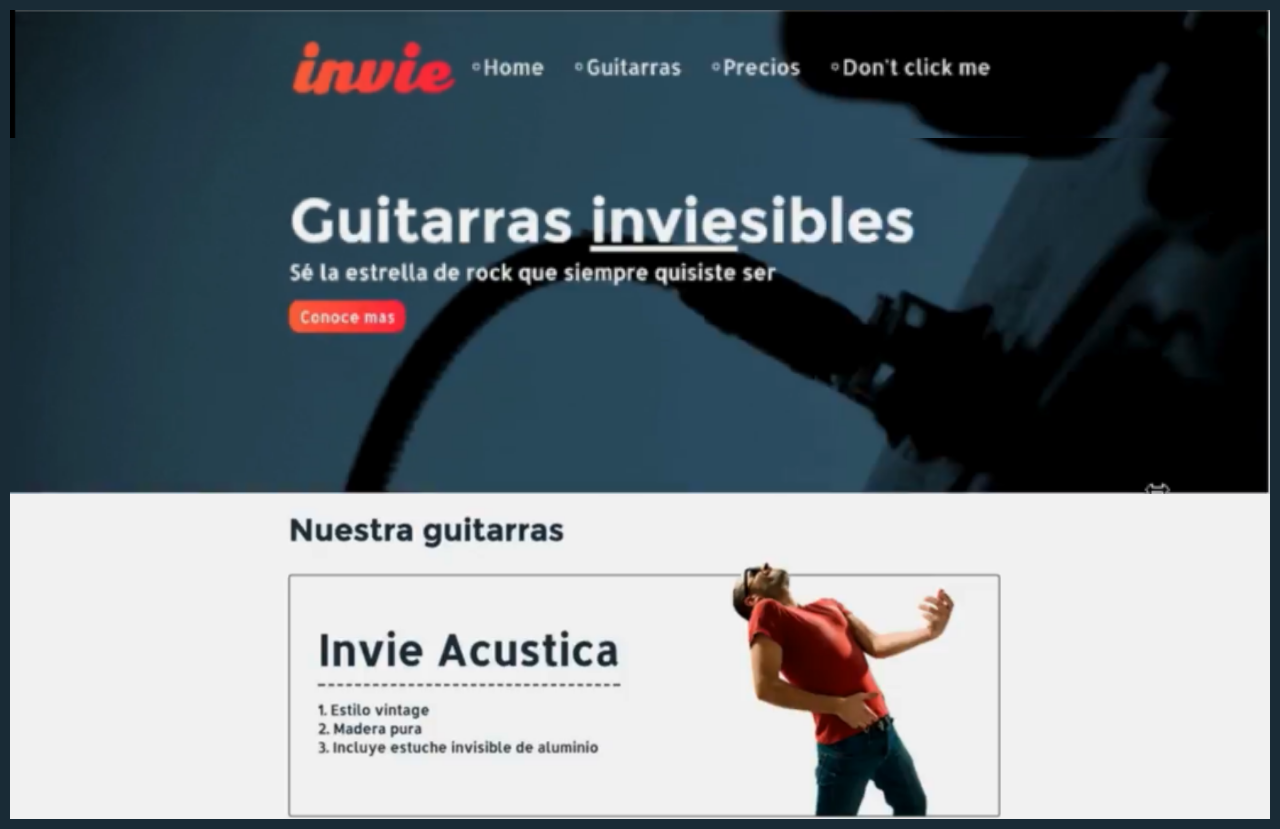
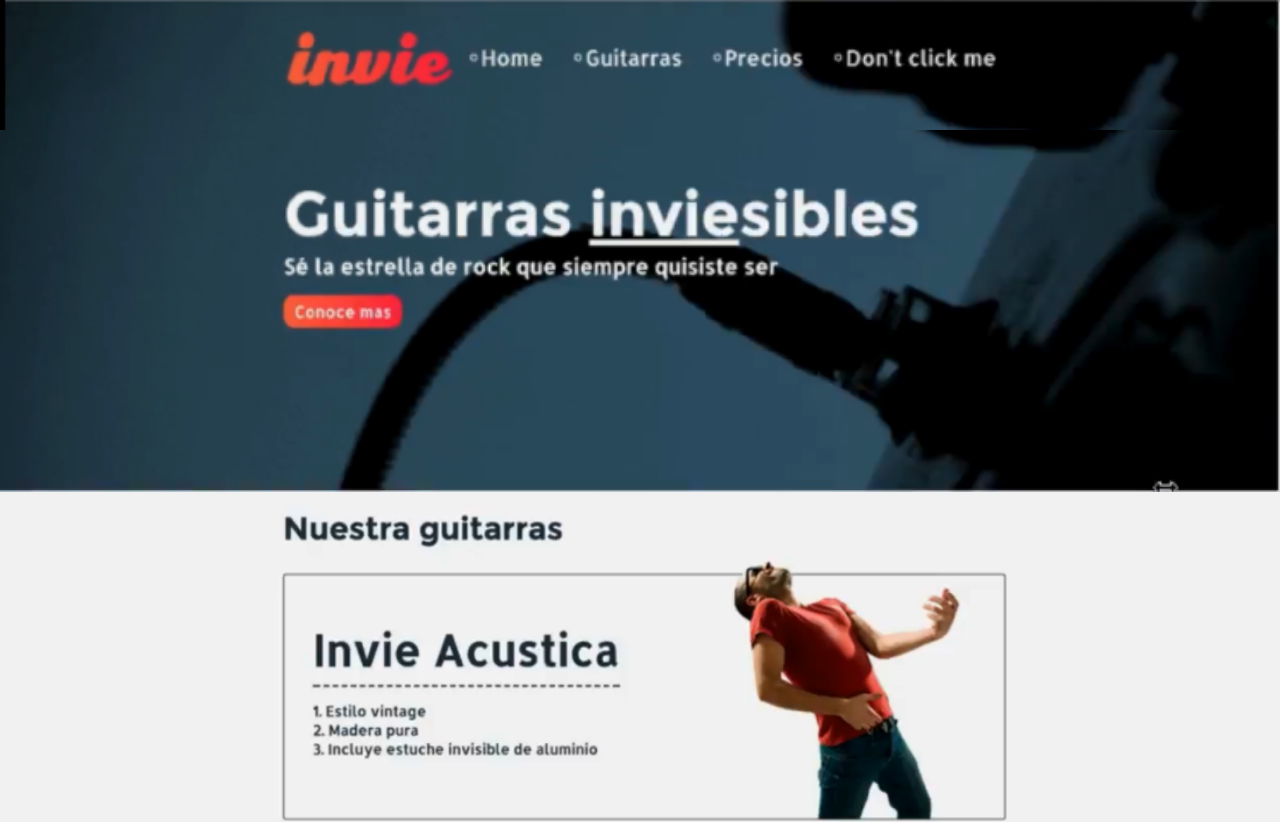
Before and after one commit to SoyAnderEscobar/Invie-github, a plain HTML site: page index.html in a window 1280 px wide. Drawn offline with Linux system fonts and the light colour scheme.

Commit message:
INGRESO DE CAMBIOS DEL RD Y DEL HOTFIX

```diff
--- a/index.html
+++ b/index.html
@@ -7,10 +7,6 @@
 		*{
 			margin: 0;
 			padding: 0;
-		}
-
-		body{
-			border: 10px solid #192b36;
 		}
 
 		img{
```
